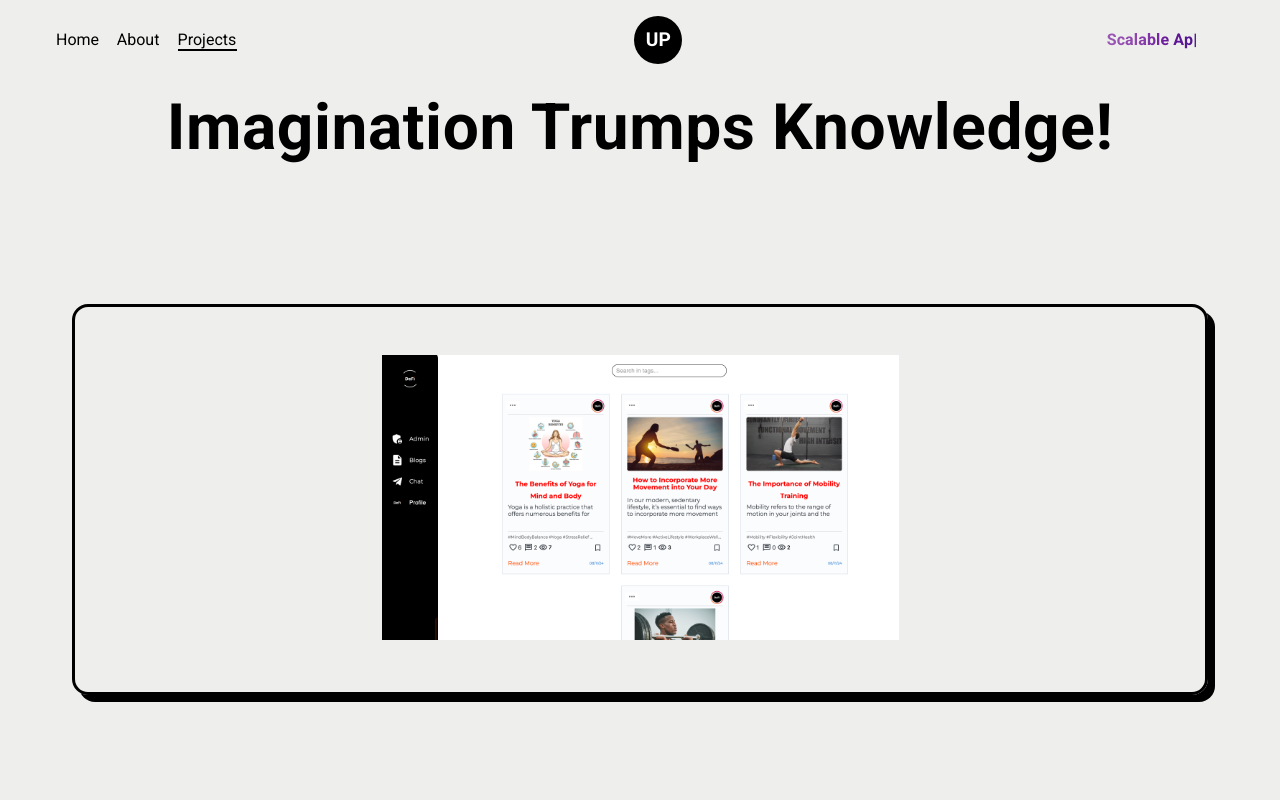
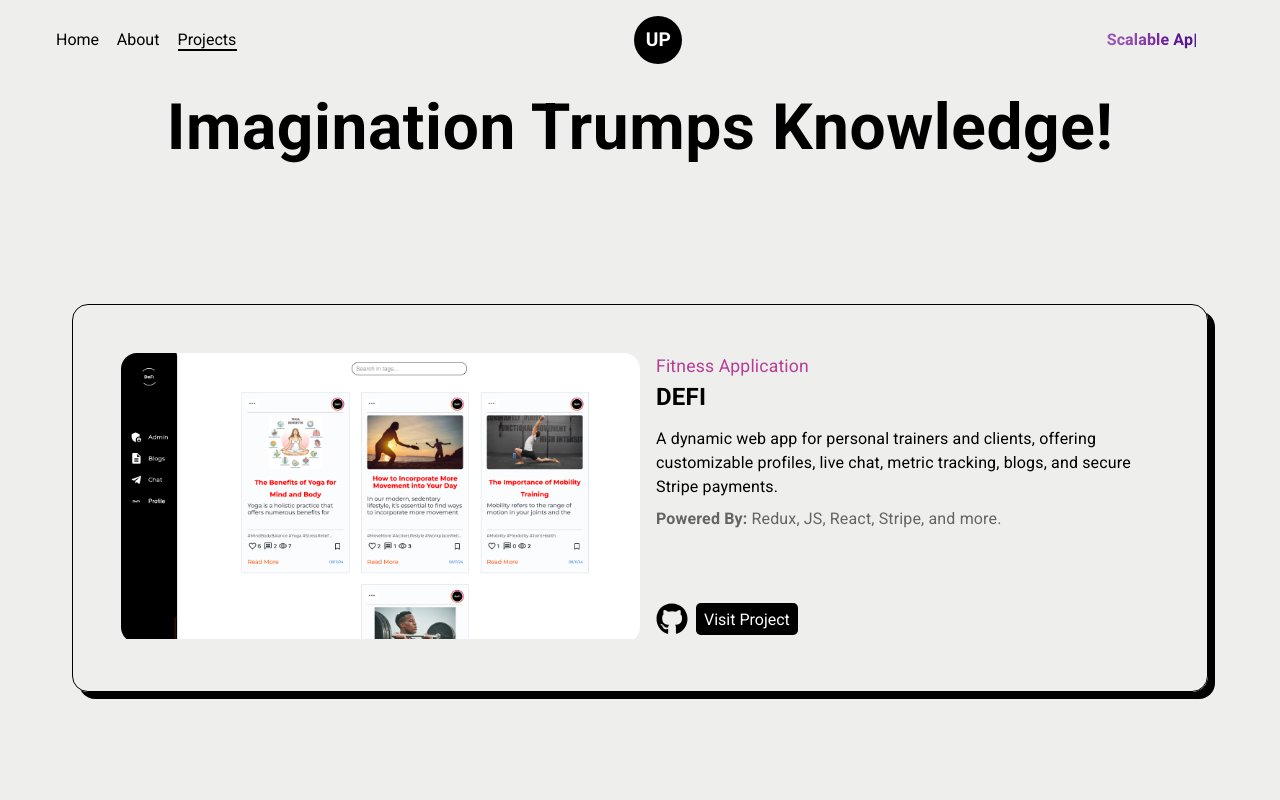
Before and after one commit to Umutplvn/Portfolio_new, a React (Create React App) app: page /projects in a window 1280 px wide. Shown: the top 800 px of the page. Built offline with nearby package versions, Linux system fonts and the light colour scheme.

Commit message:
projects defi

```diff
--- a/src/pages/About.jsx
+++ b/src/pages/About.jsx
@@ -127,7 +127,7 @@ return (
                 maxWidth: "35rem",
                 width: { xs: "100%", md: "40%", lg: "40%" },
                 padding: "1rem",
-                border: "2px solid black",
+                border: "1px solid black",
                 borderRadius: "1rem",
                 boxShadow: "rgba(0, 0, 0, 1) 7px 7px 0px;",
                 display: { xs: "flex", lg: "none" },
--- a/src/pages/Projects.jsx
+++ b/src/pages/Projects.jsx
@@ -1,7 +1,10 @@
-import { Box, Typography } from "@mui/material";
+import { Box, Button, Typography } from "@mui/material";
 import React, { useEffect, useRef } from "react";
 import { useState } from "react";
-import defi from "../assets/projects/defi.png"
+import defi from "../assets/projects/defi.png";
+import { FaGithub } from "react-icons/fa";
+import { useNavigate } from "react-router";
+
 const Projects = () => {
   const [inView, setInView] = useState(false);
   const countUpRef = useRef(null);
@@ -57,15 +60,121 @@ const Projects = () => {
           </Box>
         </section>
 
-<Box sx={{ padding:"2rem"}}>
-        <Box sx={{display:"flex", justifyContent:"center", flexWrap:"wrap", padding:"3rem", border:"3px solid black",                boxShadow: "rgba(0, 0, 0, 1) 7px 7px 0px;", borderRadius:"1rem"
-}}>
-            <Box sx={{width:{xs:"100%", md:"50%"}, overflow:"hidden"}}>
-                <img src={defi} alt=""  style={{width:"100%"}}/>
+        {/* DEFI Project */}
+        <Box sx={{ padding: "2rem" }}>
+          <Box
+            sx={{
+              display: "flex",
+              justifyContent: "center",
+              flexWrap: "wrap",
+              padding: { xs: "1.5rem", sm: "3rem" },
+              border: "1px solid black",
+              boxShadow: "rgba(0, 0, 0, 1) 7px 7px 0px;",
+              borderRadius: "1rem"
+            }}
+          >
+            <Box
+              sx={{
+                width: { xs: "100%", md: "50%" },
+                overflow: "hidden",
+                borderRadius: "1rem",
+              }}
+            >
+              <Box
+                sx={{
+                  width: "100%",
+                  cursor: "pointer",
+                  transition: "transform 0.3s ease-in-out",
+                  ":hover": { transform: "scale(1.1)" },
+                }}
+              >
+                <img src={defi} alt="" style={{ width: "100%", minHeight:"100%" }} />
+              </Box>
             </Box>
+
+            <Box
+              sx={{
+                width: { xs: "100%", md: "50%" },
+                padding: { xs: "1rem 0", sm: "0 0 0.5rem 1rem" },
+                display:"flex", flexDirection:"column",  justifyContent: "space-between"
+            }}
+            >
+                <Box >
+
+
+              <Typography
+                sx={{ color: "#b63e96", fontWeight: "500", fontSize: "1.1rem" }}
+              >
+                Fitness Application
+              </Typography>
+              <Typography
+                sx={{ fontWeight: "700", fontSize: "1.5rem", mb: "0.7rem" }}
+              >
+                DEFI
+              </Typography>
+              <Typography sx={{ mb: "0.5rem" }}>
+                A dynamic web app for personal trainers and clients, offering
+                customizable profiles, live chat, metric tracking, blogs, and
+                secure Stripe payments.
+              </Typography>
+              <Typography sx={{ color: "#646464" }}>
+                <strong>Powered By:</strong> Redux, JS, React, Stripe, and more.
+              </Typography>
+              </Box>
+              <Box
+                sx={{
+                  mt: "2rem",
+                  display: "flex",
+                  gap: "0.5rem",
+                  alignItems: "center",
+                }}
+              >
+                <Box
+                  sx={{
+                    display: "flex",
+                    justifyContent: "center",
+
+                    fontSize: "2rem",
+                    color: "black",
+                    ":hover": {
+                      cursor: "pointer",
+                      transform: "scale(1.01)",
+                      transition: "transform 0.3s ease-in-out",
+                    },
+                  }}
+                  component="a"
+                  href="https://github.com/Umutplvn/Defi_Fitness_Client"
+                  target="_blank"
+                >
+                  <FaGithub />
+                </Box>{" "}
+                <Box
+                  component="a"
+                  href="https://defifitness.netlify.app/"
+                  target="_blank"
+                  sx={{
+                    backgroundColor: "black",
+                    color: "white",
+                    ":hover": {
+                      backgroundColor: "#181818",
+                      boxShadow: "rgba(0, 0, 0, 0.15) 1.95px 1.95px 2.6px",
+                    },
+                    height: "2rem",
+                    textDecoration: "none",
+                    p: "0 0.5rem",
+                    borderRadius: "0.3rem",
+                    display: "flex",
+                    justifyContent: "center",
+                    alignItems: "center",
+                    transition: "all 0.3s ease-in-out",
+                  }}
+                >
+                  Visit Project
+                </Box>
+              </Box>
+            </Box>
+          </Box>
         </Box>
-
-</Box>
       </Box>
     </Box>
   );
```
